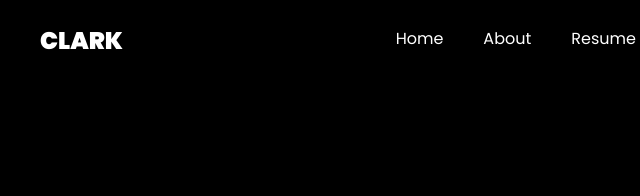
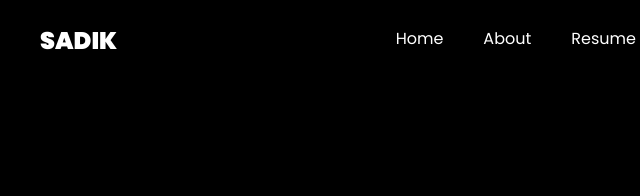
Before and after one commit to Md-Riyajul/Resume, a plain HTML site: page index.html in a window 1280 px wide. Shown: the top 196 px of the page, 45-685 px from the left. Drawn offline with Linux system fonts and the light colour scheme; files whose address does not match are found by name.

Commit message:
Update index.html

```diff
--- a/index.html
+++ b/index.html
@@ -27,7 +27,7 @@
 
     <nav class="navbar navbar-expand-lg navbar-dark ftco_navbar ftco-navbar-light site-navbar-target" id="ftco-navbar">
 	    <div class="container">
-	      <a class="navbar-brand" href="index.html">Clark</a>
+	      <a class="navbar-brand" href="index.html">Sadik</a>
 	      <button class="navbar-toggler js-fh5co-nav-toggle fh5co-nav-toggle" type="button" data-toggle="collapse" data-target="#ftco-nav" aria-controls="ftco-nav" aria-expanded="false" aria-label="Toggle navigation">
 	        <span class="oi oi-menu"></span> Menu
 	      </button>
```
